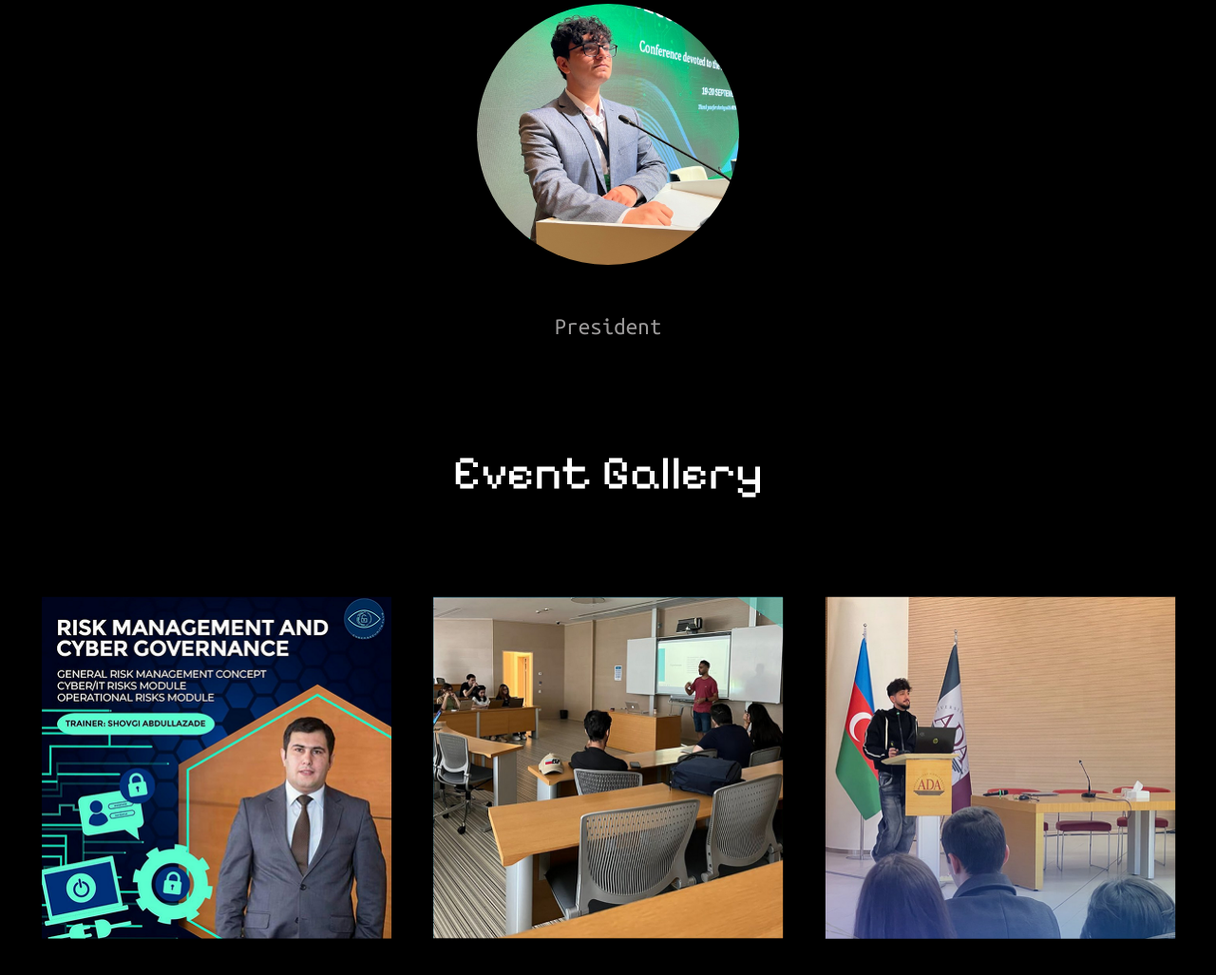
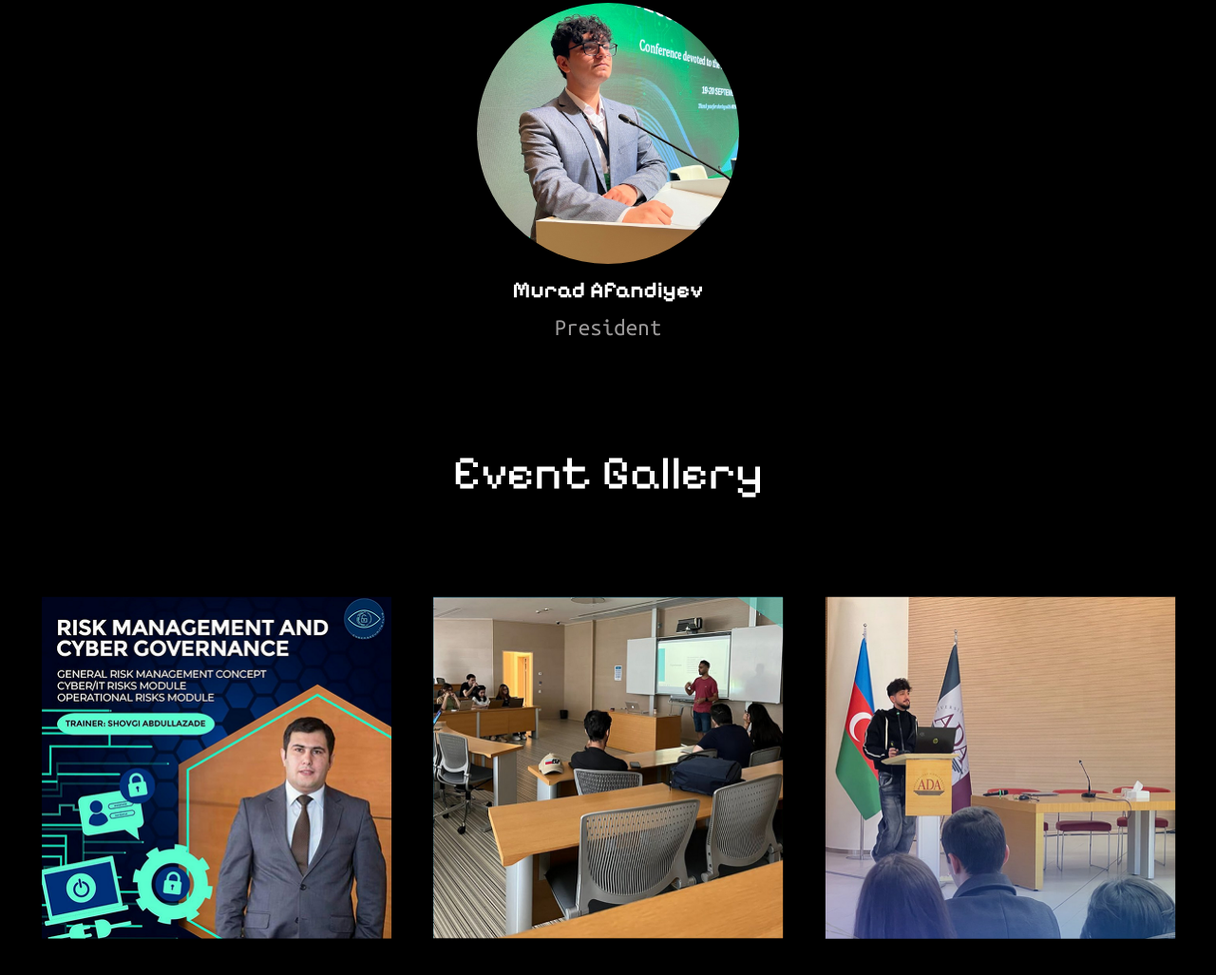
Before and after one commit to mureekk/adacyberclub, a plain HTML site: page index.html in a window 1280 px wide. Shown: the part 1165-2192 px from the top of the page at 95% size. Drawn offline with Linux system fonts and the light colour scheme.

Commit message:
Update style.css

```diff
--- a/assets/style.css
+++ b/assets/style.css
@@ -198,6 +198,11 @@ main .meet .team ul li h1 {
     font-family: "Pixelify Sans", serif;
     font-weight: 300;
     font-size: 30px;
+}
+
+main .meet .team ul li h2 {
+    font-family: "Pixelify Sans", serif;
+    color: white;
 }
 
 main .meet .team ul li p {
```
